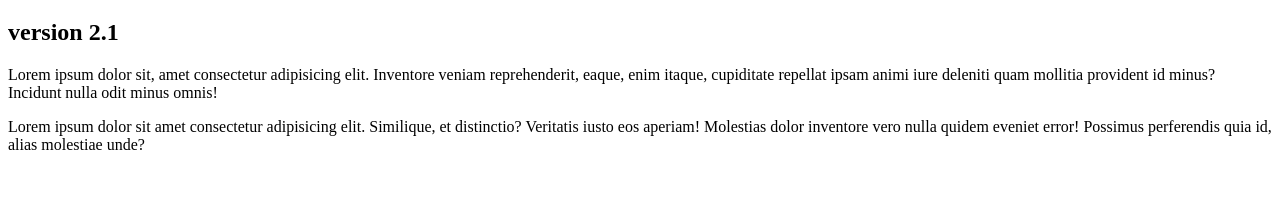
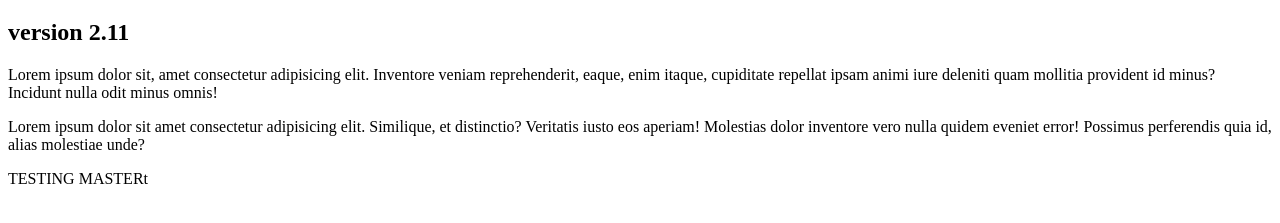
Before and after one commit to pbhanineh/github-video, a plain HTML site: page index.html in a window 1280 px wide. Shown: the part 61-284 px from the top of the page. Drawn offline with Linux system fonts and the light colour scheme.

Commit message:
Update index.html

```diff
--- a/index.html
+++ b/index.html
@@ -8,9 +8,10 @@
 </head>
 <body>
     <h1>cours github</h1>
-    <h2>version 2.1</h2>
+    <h2>version 2.11</h2>
     <p>Lorem ipsum dolor sit, amet consectetur adipisicing elit. Inventore veniam reprehenderit, eaque, enim itaque, cupiditate repellat ipsam animi iure deleniti quam mollitia provident id minus? Incidunt nulla odit minus omnis!</p>
 
     <p>Lorem ipsum dolor sit amet consectetur adipisicing elit. Similique, et distinctio? Veritatis iusto eos aperiam! Molestias dolor inventore vero nulla quidem eveniet error! Possimus perferendis quia id, alias molestiae unde?</p>
-</body>
+    <p>TESTING MASTERt</>
+    </body>
 </html>
```
